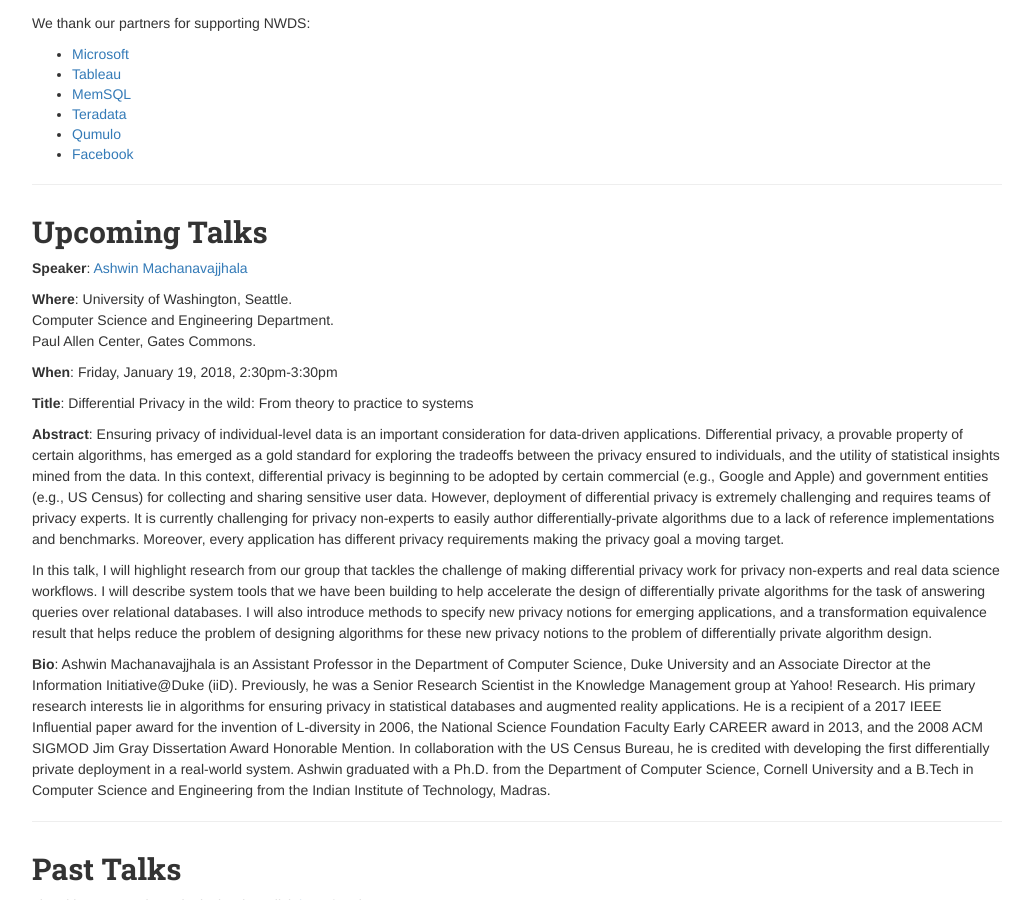
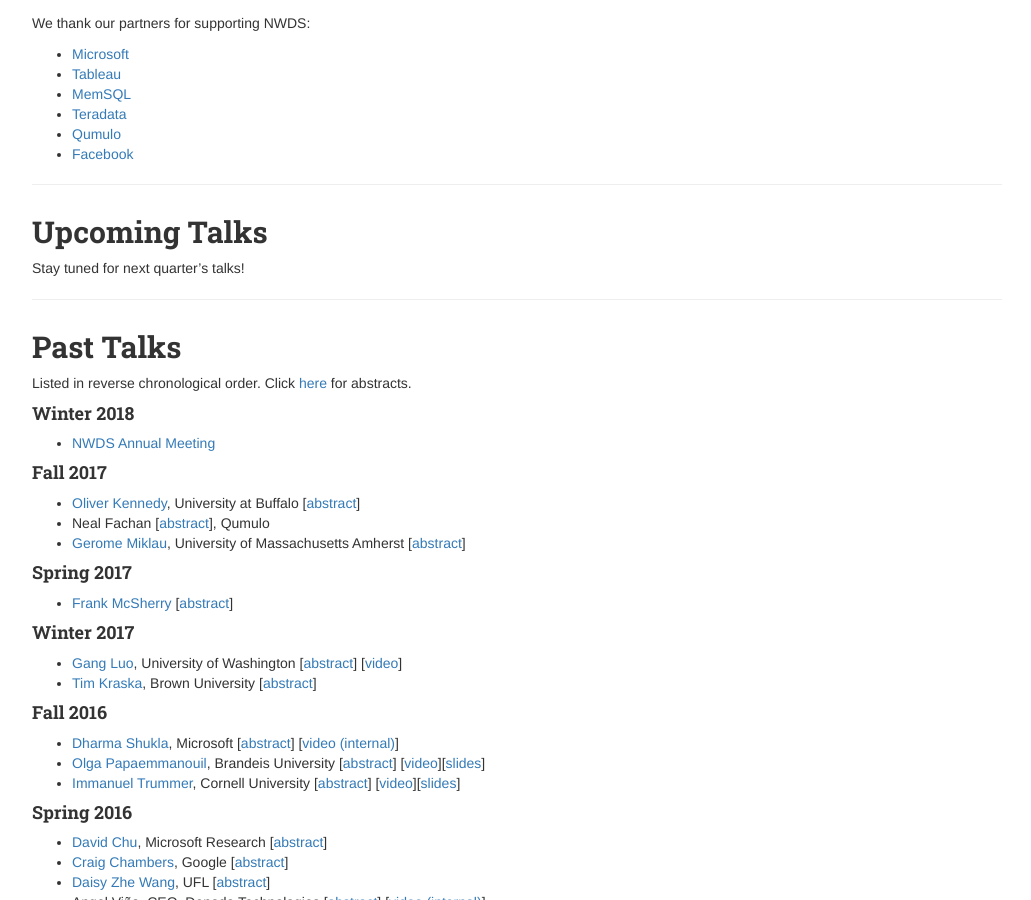
Before and after one commit to uwdb/website, a Jekyll site: the page built from nwds/nwds.markdown, in a window 1280 px wide and 900 px high, scrolled down 305 px. Shown: the whole window, without its empty margins (123-1154 px from the left). Built offline with Jekyll 4.4.1, drawn with Linux system fonts in a browser that asks for light colours; nearby versions of some CDN libraries.

Commit message:
removed Ashwin's talk

```diff
--- a/nwds/nwds.markdown
+++ b/nwds/nwds.markdown
@@ -23,31 +23,8 @@
 ---
 
 ##  Upcoming Talks
-<p><a name="Ashwin_Machanavajjhala_01_19_18"></a>
-<strong>Speaker</strong>: <a href="https://users.cs.duke.edu/~ashwin">Ashwin Machanavajjhala</a></p>
 
-<p><strong>Where</strong>: University of Washington, Seattle.<br>
-Computer Science and Engineering Department.<br>
-Paul Allen Center, Gates Commons.</p>
-
-<p><strong>When</strong>:
-Friday, January 19, 2018, 2:30pm-3:30pm</p>
-
-<p><strong>Title</strong>:
-Differential Privacy in the wild: From theory to practice to systems
-</p>
-
-<p><strong>Abstract</strong>:
-Ensuring privacy of individual-level data is an important consideration for data-driven applications. Differential privacy, a provable property of certain algorithms, has emerged as a gold standard for exploring the tradeoffs between the privacy ensured to individuals, and the utility of statistical insights mined from the data. In this context, differential privacy is beginning to be adopted by certain commercial (e.g., Google and Apple) and government entities (e.g., US Census) for collecting and sharing sensitive user data. However, deployment of differential privacy is extremely challenging and requires teams of privacy experts.  It is currently challenging for privacy non-experts to easily author differentially-private algorithms due to a lack of reference implementations and benchmarks. Moreover, every application has different privacy requirements making the privacy goal a moving target. </p>
-
-<p>
-In this talk, I will highlight research from our group that tackles the challenge of making differential privacy work for privacy non-experts and real data science workflows. I will describe system tools that we have been building to help accelerate the design of differentially private algorithms for the task of answering queries over relational databases. I will also introduce methods to specify new privacy notions for emerging applications, and a transformation equivalence result that helps reduce the problem of designing algorithms for these new privacy notions to the problem of differentially private algorithm design.
-</p>
-
-
-<p><strong>Bio</strong>:
-Ashwin Machanavajjhala is an Assistant Professor in the Department of Computer Science, Duke University and an Associate Director at the Information Initiative@Duke (iiD). Previously, he was a Senior Research Scientist in the Knowledge Management group at Yahoo! Research. His primary research interests lie in algorithms for ensuring privacy in statistical databases and augmented reality applications. He is a recipient of a 2017 IEEE Influential paper award for the invention of L-diversity in 2006, the National Science Foundation Faculty Early CAREER award in 2013, and the 2008 ACM SIGMOD Jim Gray Dissertation Award Honorable Mention. In collaboration with the US Census Bureau, he is credited with developing the first differentially private deployment in a real-world system. Ashwin graduated with a Ph.D. from the Department of Computer Science, Cornell University and a B.Tech in Computer Science and Engineering from the Indian Institute of Technology, Madras.
-</p>
+Stay tuned for next quarter's talks!
 
 ---
 
```
